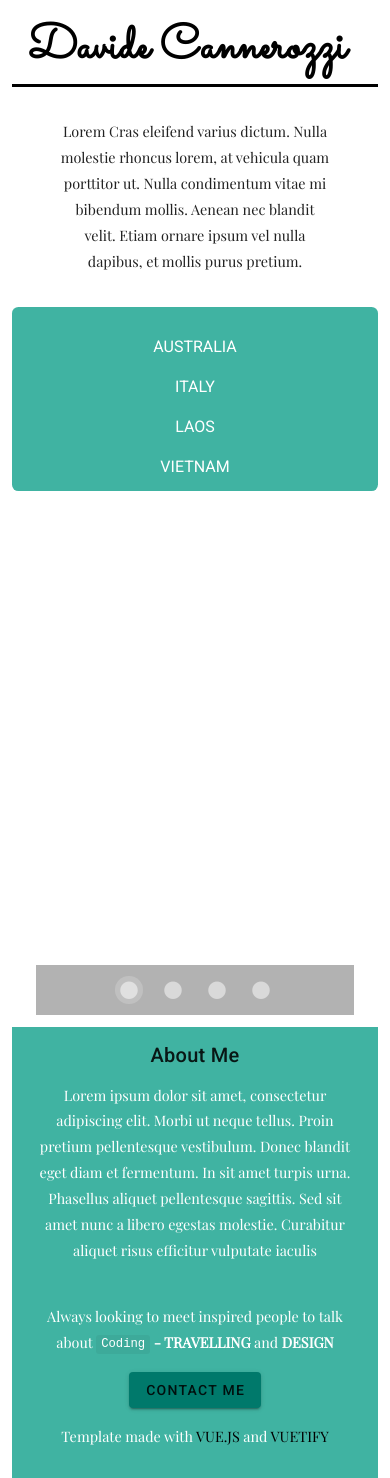
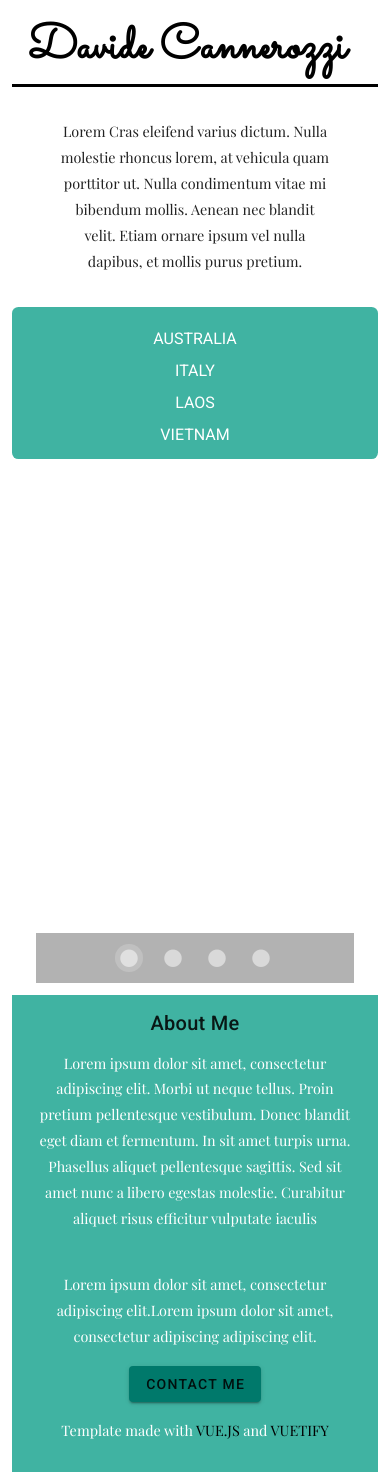
Before and after one commit to DavideCannerozzi/PhotoPortfolio, a Vue app: page / in a window 390 px wide. Built offline with nearby package versions, Linux system fonts and the light colour scheme.

Commit message:
fix footer

```diff
--- a/src/components/Footer.vue
+++ b/src/components/Footer.vue
@@ -6,7 +6,7 @@
                 <p class="about-me text-center white--text mt-3">Lorem ipsum dolor sit amet, consectetur adipiscing elit. Morbi ut neque tellus. Proin pretium pellentesque vestibulum. Donec blandit eget diam et fermentum. In sit amet turpis urna. Phasellus aliquet pellentesque sagittis. Sed sit amet nunc a libero egestas molestie. Curabitur aliquet risus efficitur vulputate iaculis</p>
             </v-col>
             <v-col md="6" cols="12" class="text-center white--text">
-                <p>Always looking to meet inspired people to talk about <code>Coding</code> <span class="font-weight-bold text-uppercase"> - travelling</span> and <span class="font-weight-bold text-uppercase">design</span></p>
+                <p>Lorem ipsum dolor sit amet, consectetur adipiscing elit.Lorem ipsum dolor sit amet, consectetur adipiscing adipiscing elit.</p>
                 <v-btn color="#00796B">Contact Me</v-btn>
                 <p class="mt-4">Template made with <a class="text-uppercase" href="https://vuejs.org/">Vue.js</a> and <a class="text-uppercase" href="https://vuetifyjs.com/">Vuetify</a></p>
             </v-col>
--- a/src/components/NavBar.vue
+++ b/src/components/NavBar.vue
@@ -39,6 +39,9 @@ export default {
         display:block!important;
         text-align:center;
     }
-    .navbar ul li{ margin-top:1rem }
+    .navbar ul li{
+        margin-top:0.5rem
+    }
+
 }
 </style>
```
